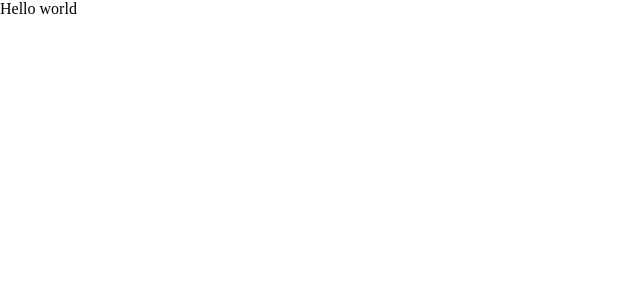
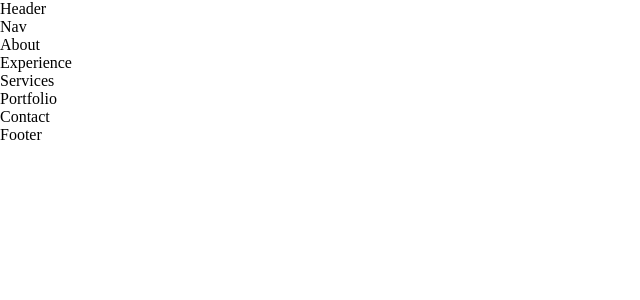
Before and after one commit to Kyofu666/Portfolio, a React (Create React App) app in the folder my-portfolio/: page / in a window 1280 px wide. Shown: the top 300 px of the page, without its empty margins (0-640 px from the left). Built offline with nearby package versions, Linux system fonts and the light colour scheme.

Commit message:
Finishing the App.js

```diff
--- a/my-portfolio/public/index.html
+++ b/my-portfolio/public/index.html
@@ -24,7 +24,7 @@
       work correctly both with client-side routing and a non-root public URL.
       Learn how to configure a non-root public URL by running `npm run build`.
     -->
-    <title>React App</title>
+    <title>Rospide Wilems</title>
   </head>
   <body>
     <noscript>You need to enable JavaScript to run this app.</noscript>
--- a/my-portfolio/src/App.js
+++ b/my-portfolio/src/App.js
@@ -1,8 +1,27 @@
 import React from "react";
 import "./style/style.css";
+import Header from "./components/header/Header";
+import Nav from "./components/nav/Nav";
+import About from "./components/about/About";
+import Experience from "./components/experience/Experience";
+import Services from "./components/services/Services";
+import Portfolio from "./components/portfolio/Portfolio";
+import Contact from "./components/contact/Contact";
+import Footer from "./components/footer/Footer";
 
 function App() {
-  return <div>Hello world</div>;
+  return (
+    <>
+      <Header />
+      <Nav />
+      <About />
+      <Experience />
+      <Services />
+      <Portfolio />
+      <Contact />
+      <Footer />
+    </>
+  );
 }
 
 export default App;
--- a/my-portfolio/src/components/about/About.js
+++ b/my-portfolio/src/components/about/About.js
@@ -0,0 +1,8 @@
+import React from "react";
+import "../../style/style.css";
+
+function About() {
+  return <div>About</div>;
+}
+
+export default About;
--- a/my-portfolio/src/components/contact/Contact.js
+++ b/my-portfolio/src/components/contact/Contact.js
@@ -0,0 +1,8 @@
+import "../../style/style.css";
+import React from "react";
+
+function Contact() {
+  return <div>Contact</div>;
+}
+
+export default Contact;
--- a/my-portfolio/src/components/experience/Experience.JS
+++ b/my-portfolio/src/components/experience/Experience.JS
@@ -0,0 +1,8 @@
+import React from "react";
+import "../../style/style.css";
+
+function Experience() {
+  return <div>Experience</div>;
+}
+
+export default Experience;
--- a/my-portfolio/src/components/footer/Footer.js
+++ b/my-portfolio/src/components/footer/Footer.js
@@ -0,0 +1,8 @@
+import React from "react";
+import "../../style/style.css";
+
+function Footer() {
+  return <div>Footer</div>;
+}
+
+export default Footer;
--- a/my-portfolio/src/components/header/Header.js
+++ b/my-portfolio/src/components/header/Header.js
@@ -0,0 +1,8 @@
+import "../../style/style.css";
+import React from "react";
+
+function Header() {
+  return <div>Header</div>;
+}
+
+export default Header;
--- a/my-portfolio/src/components/nav/Nav.js
+++ b/my-portfolio/src/components/nav/Nav.js
@@ -0,0 +1,8 @@
+import "../../style/style.css";
+import React from "react";
+
+function Nav() {
+  return <div>Nav</div>;
+}
+
+export default Nav;
--- a/my-portfolio/src/components/portfolio/Portfolio.js
+++ b/my-portfolio/src/components/portfolio/Portfolio.js
@@ -0,0 +1,8 @@
+import "../../style/style.css";
+import React from "react";
+
+function Portfolio() {
+  return <div>Portfolio</div>;
+}
+
+export default Portfolio;
--- a/my-portfolio/src/components/services/Services.js
+++ b/my-portfolio/src/components/services/Services.js
@@ -0,0 +1,8 @@
+import "../../style/style.css";
+import React from "react";
+
+function Services() {
+  return <div>Services</div>;
+}
+
+export default Services;
```
